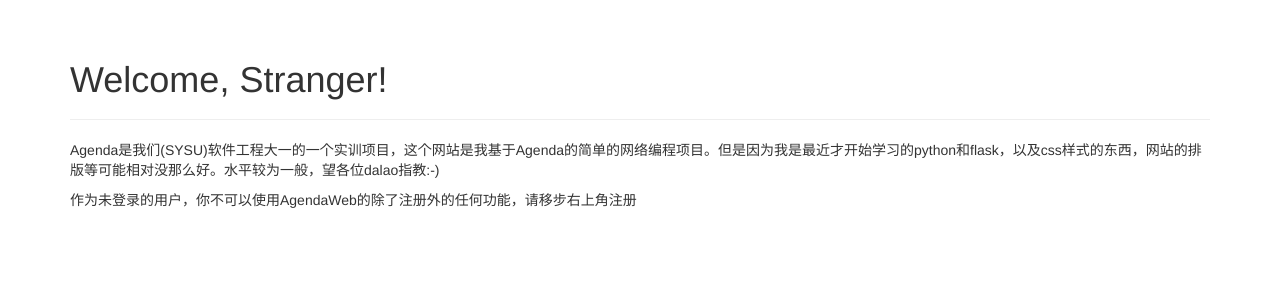
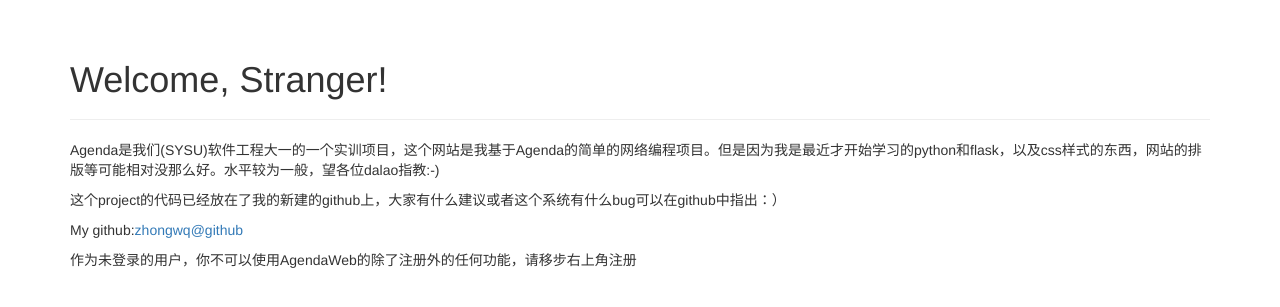
Before and after one commit to zhongwq/AgendaWeb, a Flask app: page / in a window 1280 px wide. Shown: the part 52-359 px from the top of the page. Run offline with Flask 2, Linux system fonts and the light colour scheme; some libraries are stand-ins or nearby versions.

Commit message:
Fix some bugs

```diff
--- a/app/templates/index.html
+++ b/app/templates/index.html
@@ -9,6 +9,8 @@
 </div>
 <div>
     <p>Agenda是我们(SYSU)软件工程大一的一个实训项目，这个网站是我基于Agenda的简单的网络编程项目。但是因为我是最近才开始学习的python和flask，以及css样式的东西，网站的排版等可能相对没那么好。水平较为一般，望各位dalao指教:-)</p>
+    <p>这个project的代码已经放在了我的新建的github上，大家有什么建议或者这个系统有什么bug可以在github中指出：）</p>
+    <p>My github:<a href="https://https://github.com/zhongwq">zhongwq@github</a></p>
     {% if current_user.is_authenticated %}
     	<p>作为已登录用户，你可以查看已注册Agenda的所有用户的用户名、邮箱及电话信息，添加会议，取消自己发起的会议，查询一段时间段内的会议，退出自己参与的其他人发起的会议以及删除自己的账号</p>
     {% else %}
--- a/app/templates/meetings.html
+++ b/app/templates/meetings.html
@@ -1,7 +1,7 @@
 {% extends "base.html" %}
 {% import "bootstrap/wtf.html" as wtf %}
 
-{% block title %}AgendaWeb - Register{% endblock %}
+{% block title %}AgendaWeb - Meetings{% endblock %}
 
 {% block page_content %}
 <div class="page-header</h1>">
```
